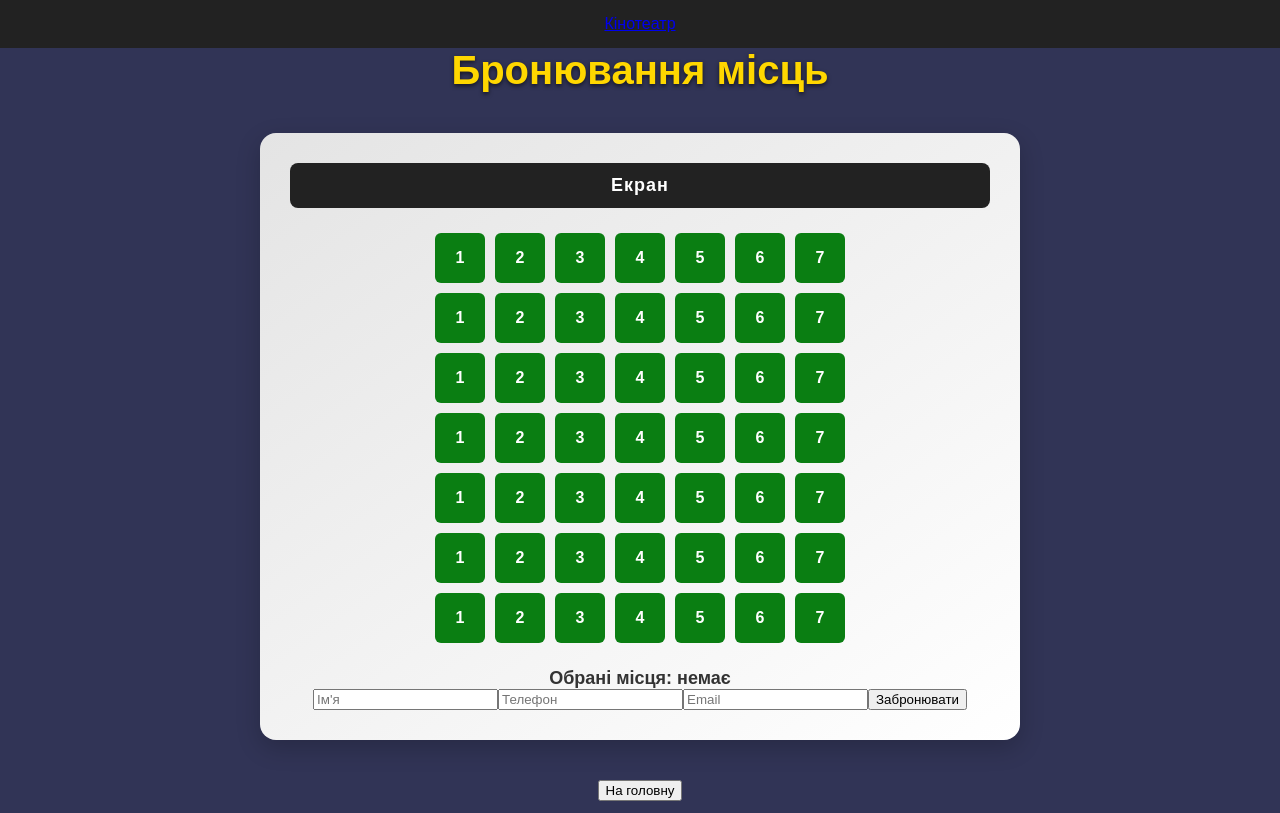
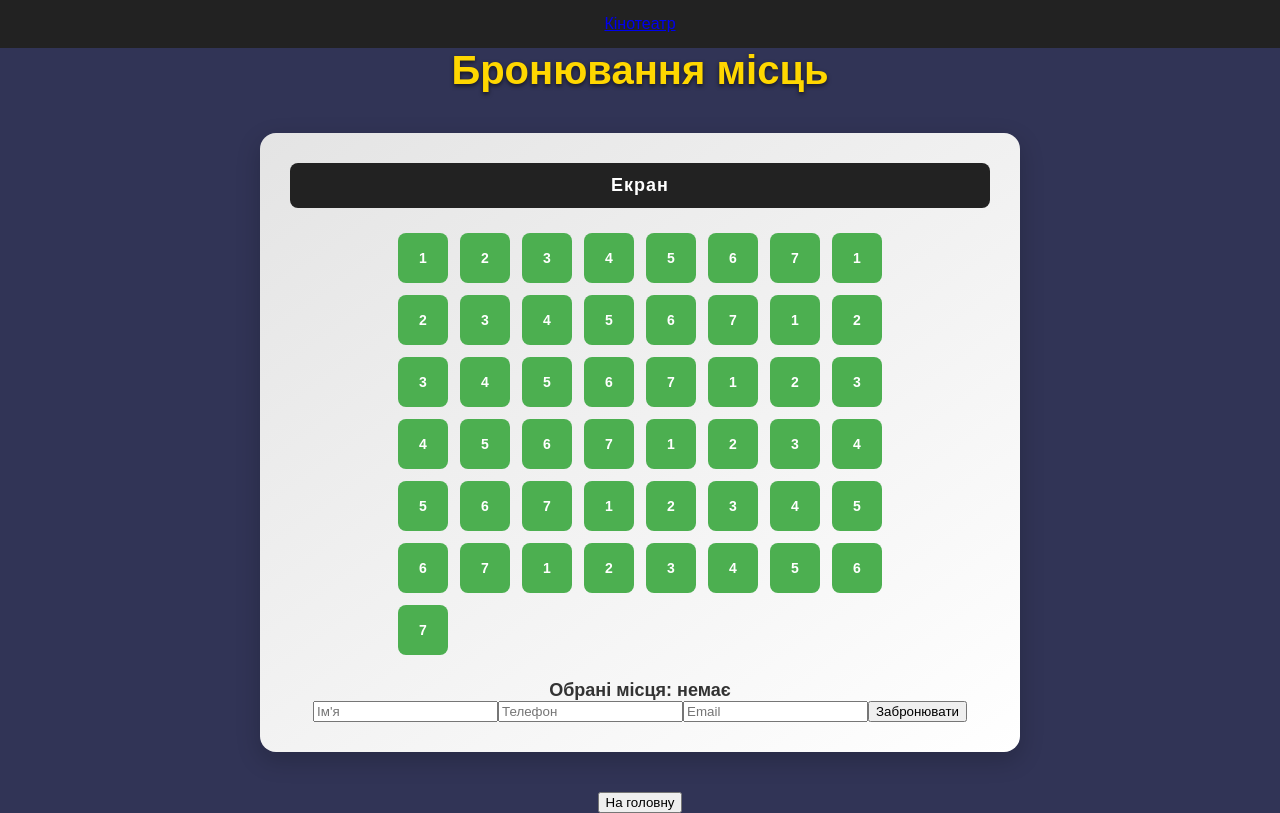
Before and after one commit to PaShoK2112/Cinema, a React (Create React App) app: page /booking/1 in a window 1280 px wide. Built offline with nearby package versions, Linux system fonts and the light colour scheme.

Commit message:
update App.css

```diff
--- a/package.json
+++ b/package.json
@@ -11,6 +11,7 @@
     "react-dom": "^19.1.0",
     "react-router-dom": "^7.6.0",
     "react-scripts": "5.0.1",
+    "react-toastify": "^11.0.5",
     "web-vitals": "^2.1.4"
   },
   "scripts": {
--- a/src/App.jsx
+++ b/src/App.jsx
@@ -2,7 +2,7 @@ import React from 'react';
 import { BrowserRouter as Router, Routes, Route, Link } from 'react-router-dom';
 import { ToastContainer } from 'react-toastify';
 
-import Home from './pages/home';
+import Home from './pages/Home';
 import Booking from './pages/Booking';
 import './styles/App.css';
 
--- a/src/styles/App.css
+++ b/src/styles/App.css
@@ -138,8 +138,36 @@
   transform: translateY(0);
 }
 
-
 .booking-button-container {
   text-align: center;
   margin-top: 20px;
 }
+
+.hall-grid {
+  display: grid;
+  grid-template-columns: repeat(8, 50px);
+  grid-template-rows: repeat(5, 50px);
+  gap: 12px;
+  justify-content: center;
+}
+
+.seat {
+  background-color: #4caf50;
+  border: none;
+  border-radius: 8px;
+  color: white;
+  font-size: 14px;
+  cursor: pointer;
+  transition: background-color 0.3s ease;
+}
+
+.seat:hover {
+  background-color: #43a047;
+}
+
+.seat.booked {
+  background-color: #e74c3c;
+  color: #fff;
+  cursor: not-allowed;
+  pointer-events: none;
+}
```
Also changed, not shown: 1 other file (tests, documents, lock files or other folders).
